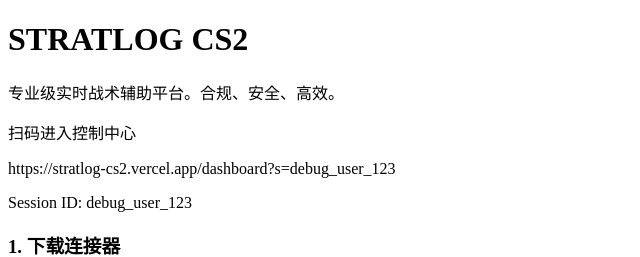
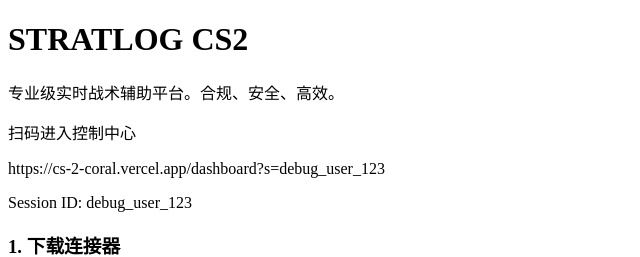
Before and after one commit to PROMISE515/CS2, a Next.js app: page / in a window 1280 px wide. Shown: the top 257 px of the page, without its empty margins (0-640 px from the left). Built offline with nearby package versions, Linux system fonts and the light colour scheme.

Commit message:
fix: update homepage URL to production domain

```diff
--- a/app/page.tsx
+++ b/app/page.tsx
@@ -12,7 +12,7 @@ export default function Home() {
                     {/* 真实项目中这里可以用 qrcode.react 生成 */}
                     <div className="w-full h-full bg-slate-200 rounded flex items-center justify-center">
                         <p className="text-[8px] text-slate-800 text-center px-4 font-mono font-bold leading-none break-all">
-                            https://stratlog-cs2.vercel.app/dashboard?s=debug_user_123
+                            https://cs-2-coral.vercel.app/dashboard?s=debug_user_123
                         </p>
                     </div>
                 </div>
```
